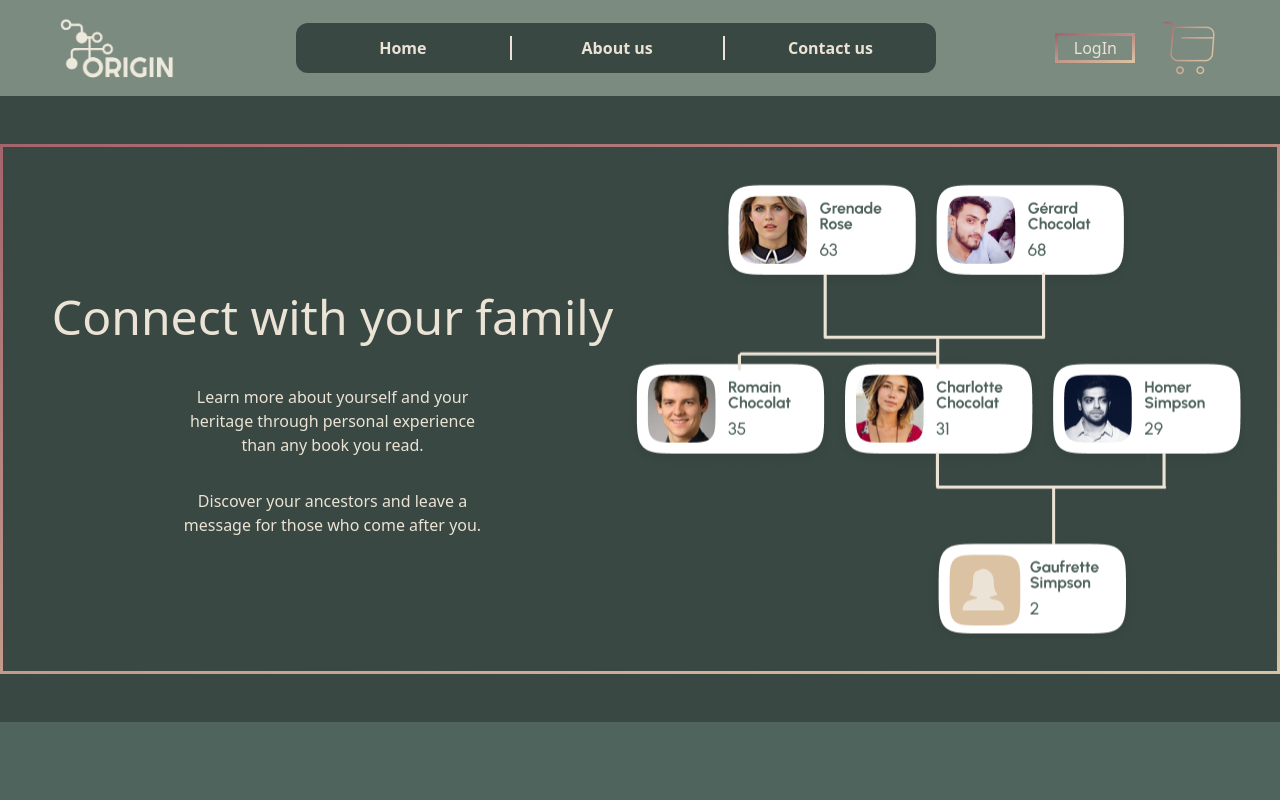
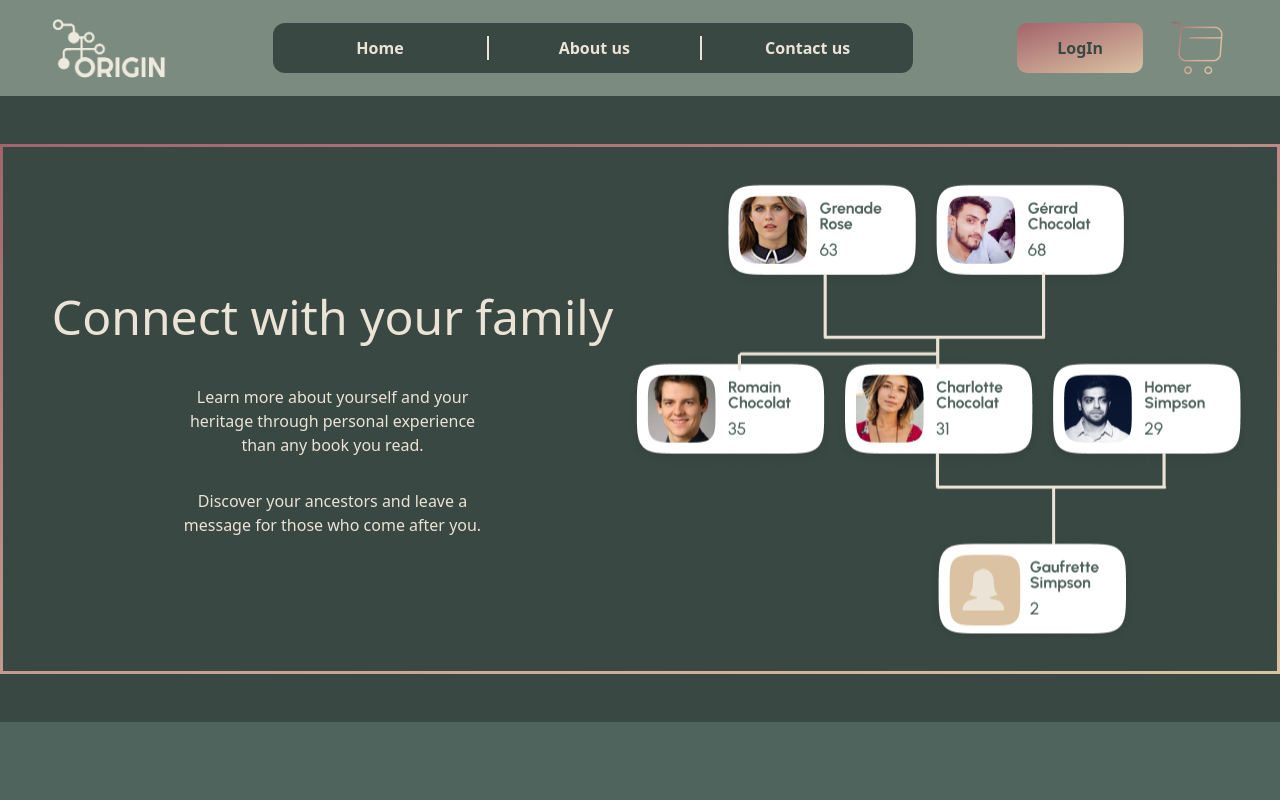
Before and after one commit to egidehirwa/origin, a React (Create React App) app in the folder frontend/: page / in a window 1280 px wide. Shown: the top 800 px of the page. Built offline with nearby package versions, Linux system fonts and the light colour scheme.

Commit message:
added back missing btn styles and missing header

```diff
--- a/frontend/src/components/buttons/logButton.jsx
+++ b/frontend/src/components/buttons/logButton.jsx
@@ -13,21 +13,16 @@ import { Link } from "react-router-dom";
 
 const LogInButton = () => {
     return (
-        <button className="border-gradient gradient-red min-w-[80px] max-h-[50px] px-2">
-            <Link to="/connexion">
-                LogIn
-            </Link>
-        </button>
+            <button className="bg-gradient-red lg px-10 min-h-[50px] font-semibold text-darkgreen items-center">
+           <Link to="/profile">LogIn</Link>
+            </button>
     )
 }
-
 const LogOutButton = () => {
     return (
-        <div>
-            <Link to="/" className="border-gradient gradient-red px-4">LogOut</Link>
-            {/* need to add a logic to actually disconnect the person from the plateform */}
-            <img src="" alt="" />
-        </div>
+        <button className="bg-gradient-red lg px-10 min-h-[50px] font-semibold text-darkgreen items-center">
+        <Link to="/">LogOut</Link>
+         </button>
     )
 }
 
```
